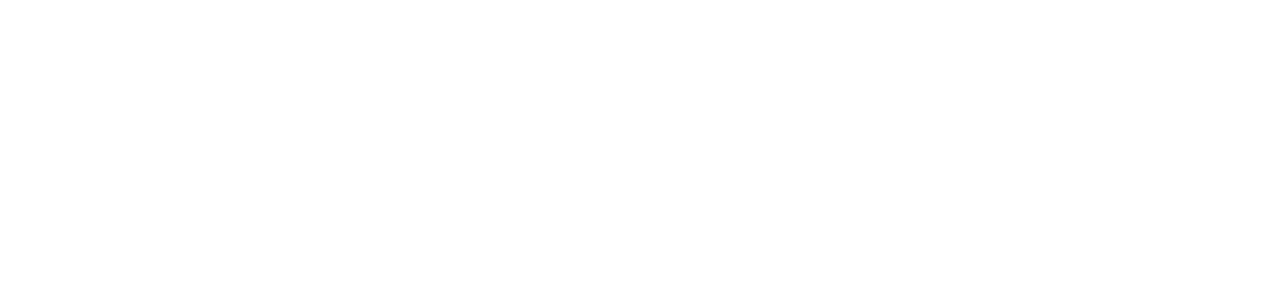
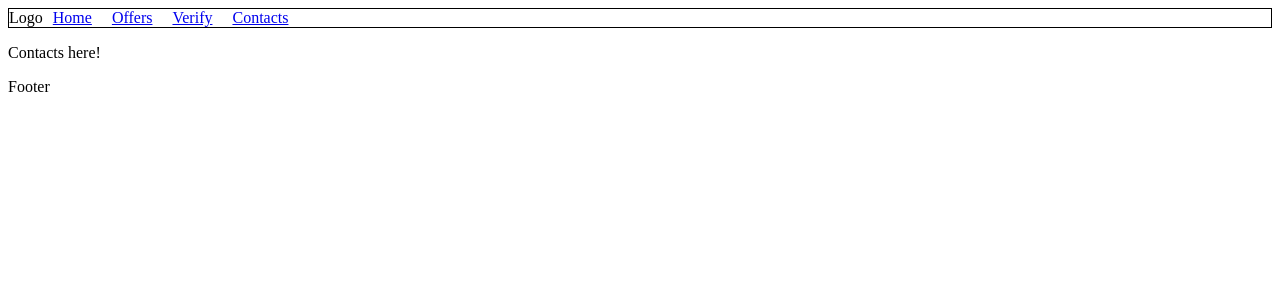
Before and after one commit to pseudogode/Carate, a React (Vite) app: page /contacts in a window 1280 px wide. Before the commit this address had no page. Shown: the top 300 px of the page. Built offline with nearby package versions, Linux system fonts and the light colour scheme.

Commit message:
Add page templates

```diff
--- a/src/App.tsx
+++ b/src/App.tsx
@@ -1,5 +1,5 @@
 import { Outlet } from "react-router-dom";
-import Header from "./components/Header";
+import Header from "./components/header/header";
 
 function App() {
   return (
--- a/src/components/Header.tsx
+++ /dev/null
@@ -1,21 +0,0 @@
-import { NavLink } from "react-router-dom";
-import { styled } from "@mui/system";
-
-export default function Header() {
-  const container = styled('div')({
-    color: 'darkslategray',
-    backgroundColor: 'aliceblue',
-    padding: 8,
-    borderRadius: 4,
-  });
-
-  return (
-  <>
-  {container}
-    <NavLink to='/'>Home</NavLink>
-    <NavLink to='/market'>Offers</NavLink>
-    <NavLink to='/verify'>Verify</NavLink>
-    <NavLink to='/contacts'>Contacts</NavLink>
-  </>
-  )
-}
--- /dev/null
+++ b/src/components/header/header.css
@@ -0,0 +1,10 @@
+.navbar {
+  border: 1px solid black;
+  display: flex;
+  gap: 10px;
+}
+
+.menu-container {
+  display: flex;
+  gap: 20px;
+}
--- /dev/null
+++ b/src/components/header/header.tsx
@@ -0,0 +1,21 @@
+import { NavLink } from "react-router-dom";
+import './header.css'
+
+export default function Header() {
+
+  return (
+    <>
+      <div className='navbar'>
+        <div className="logo">Logo</div>
+        <div className="menu-container">
+          <NavLink to='/'>Home</NavLink>
+          <NavLink to='/market'>Offers</NavLink>
+          <NavLink to='/verify'>Verify</NavLink>
+          <NavLink to='/contacts'>Contacts</NavLink>
+        </div>
+
+      </div>
+    </>
+
+  )
+}
--- a/src/main.tsx
+++ b/src/main.tsx
@@ -1,8 +1,11 @@
 import React from 'react'
 import ReactDOM from 'react-dom/client'
 import App from './App.tsx'
-import { BrowserRouter, Routes, Route } from 'react-router-dom'
-import Home from './pages/Home.tsx'
+import { BrowserRouter, Routes, Route, Navigate } from 'react-router-dom'
+import Home from './pages/home/Home.tsx'
+import Market from './pages/market/market.tsx'
+import Verify from './pages/verify/verify.tsx'
+import Contacts from './pages/contacts/contacts.tsx'
 
 ReactDOM.createRoot(document.getElementById('root')!).render(
   <React.StrictMode>
@@ -10,7 +13,12 @@ ReactDOM.createRoot(document.getElementById('root')!).render(
       <Routes>
         <Route path="/" element={<App/>}>
           <Route index element={<Home/>}/>
+          <Route path='market' element={<Market/>}/>
+          <Route path='verify' element={<Verify/>}/>
+          <Route path='contacts' element={<Contacts/>}/>
         </Route>
+
+        <Route path="*" element={<Navigate to="/" />} />
       </Routes>
     </BrowserRouter>
   </React.StrictMode>,
--- /dev/null
+++ b/src/pages/contacts/contacts.tsx
@@ -0,0 +1,7 @@
+function Contacts() {
+  return (
+    <p> Contacts here! </p>
+  );
+}
+
+export default Contacts;
--- /dev/null
+++ b/src/pages/market/market.tsx
@@ -0,0 +1,7 @@
+function Market() {
+  return (
+    <p> Markets ! </p>
+  );
+}
+
+export default Market;
--- /dev/null
+++ b/src/pages/verify/verify.tsx
@@ -0,0 +1,7 @@
+function Verify() {
+  return (
+    <p> Verify car! </p>
+  );
+}
+
+export default Verify;
```
Also changed, not shown: src/pages/home/Home.tsx (renamed from src/pages/Home.tsx).
